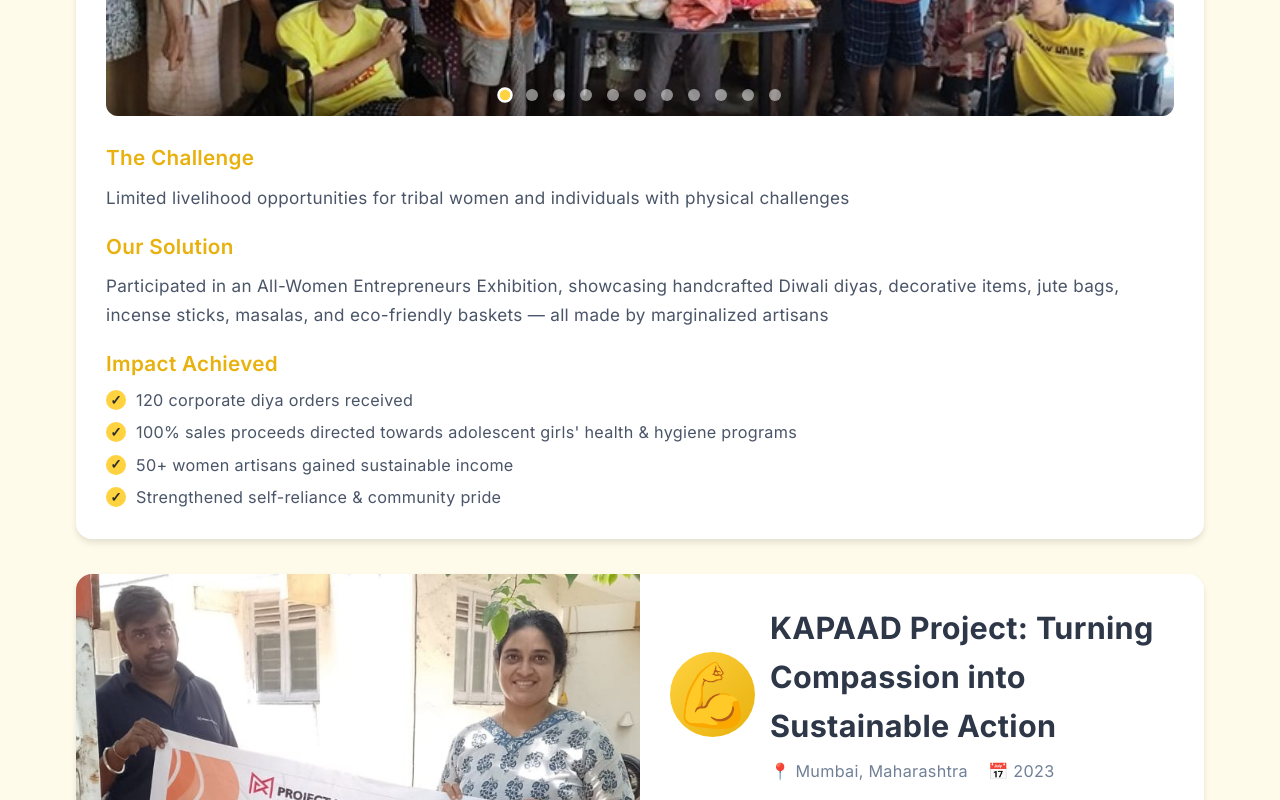
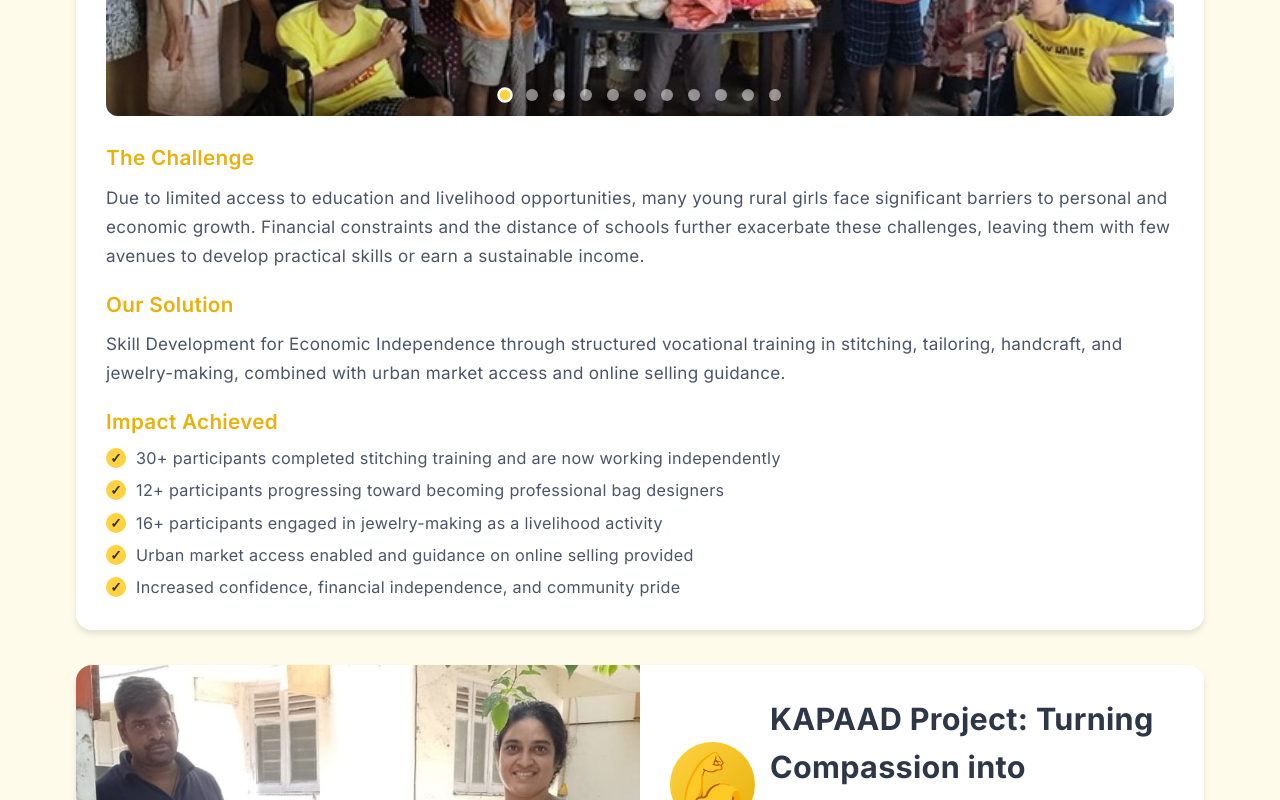
Before and after one commit to SHADOWMAN454584/NGO-SSS-Website, a React (Create React App) app: page /case-studies in a window 1280 px wide. Shown: the part 1814-2614 px from the top of the page. Built offline with nearby package versions, Linux system fonts and the light colour scheme.

Commit message:
Case 1 is updated

```diff
--- a/src/pages/CaseStudies.js
+++ b/src/pages/CaseStudies.js
@@ -151,20 +151,22 @@ const CaseStudies = () => {
   const caseStudies = [
     {
       id: 1,
-      title: "Empowering Women and Communities through Handcrafted Creations",
+      title: "Skill Development: Building Confidence, Creating Independence",
       location: "Runwal Elegante, Mumbai",
       year: "2024",
       image: "💫",
       photos: caseStudy1Photos,
-      challenge: "Limited livelihood opportunities for tribal women and individuals with physical challenges",
-      solution: "Participated in an All-Women Entrepreneurs Exhibition, showcasing handcrafted Diwali diyas, decorative items, jute bags, incense sticks, masalas, and eco-friendly baskets — all made by marginalized artisans",
+      challenge: "Due to limited access to education and livelihood opportunities, many young rural girls face significant barriers to personal and economic growth. Financial constraints and the distance of schools further exacerbate these challenges, leaving them with few avenues to develop practical skills or earn a sustainable income.",
+      solution: "Skill Development for Economic Independence through structured vocational training in stitching, tailoring, handcraft, and jewelry-making, combined with urban market access and online selling guidance.",
       impact: [
-        "120 corporate diya orders received",
-        "100% sales proceeds directed towards adolescent girls' health & hygiene programs",
-        "50+ women artisans gained sustainable income",
-        "Strengthened self-reliance & community pride"
+        "30+ participants completed stitching training and are now working independently",
+        "12+ participants progressing toward becoming professional bag designers",
+        "16+ participants engaged in jewelry-making as a livelihood activity",
+        "Urban market access enabled and guidance on online selling provided",
+        "Increased confidence, financial independence, and community pride"
       ]
     },
+
     {
       id: 2,
       title: "KAPAAD Project: Turning Compassion into Sustainable Action",
```
